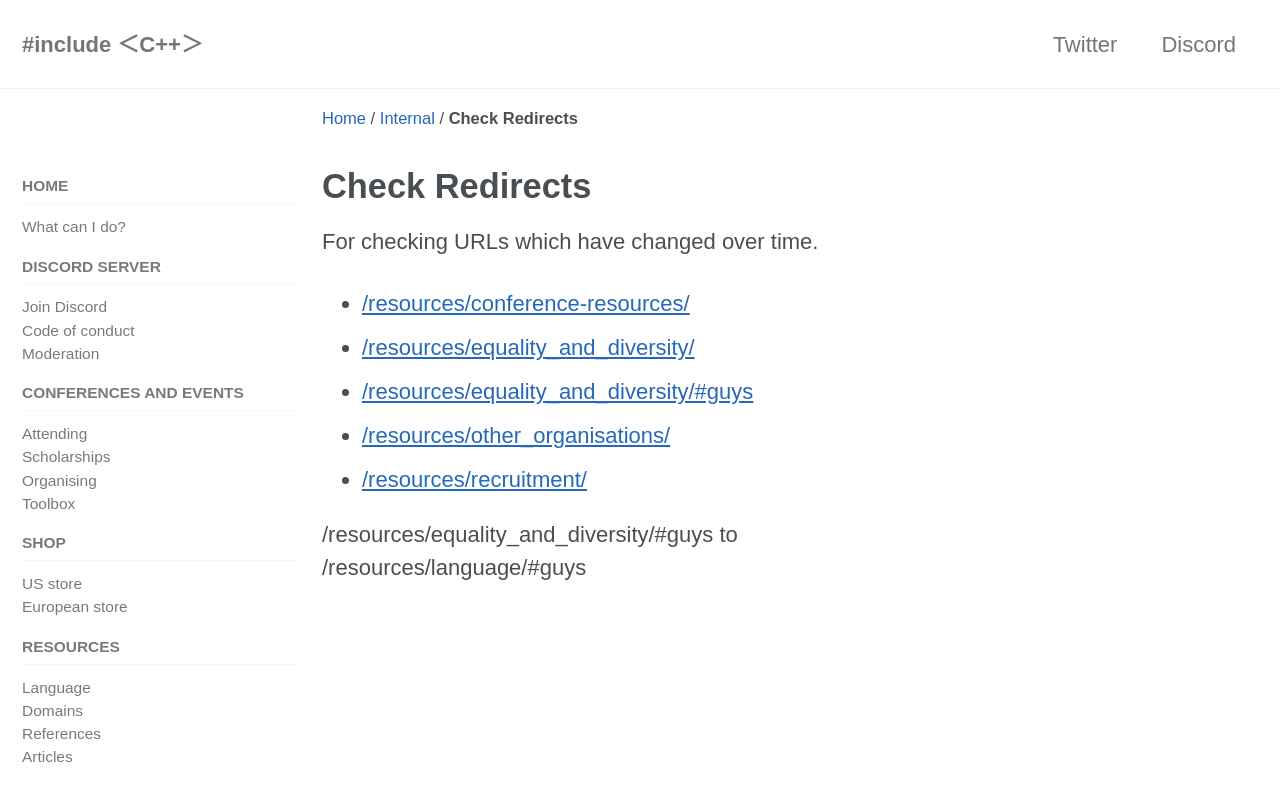
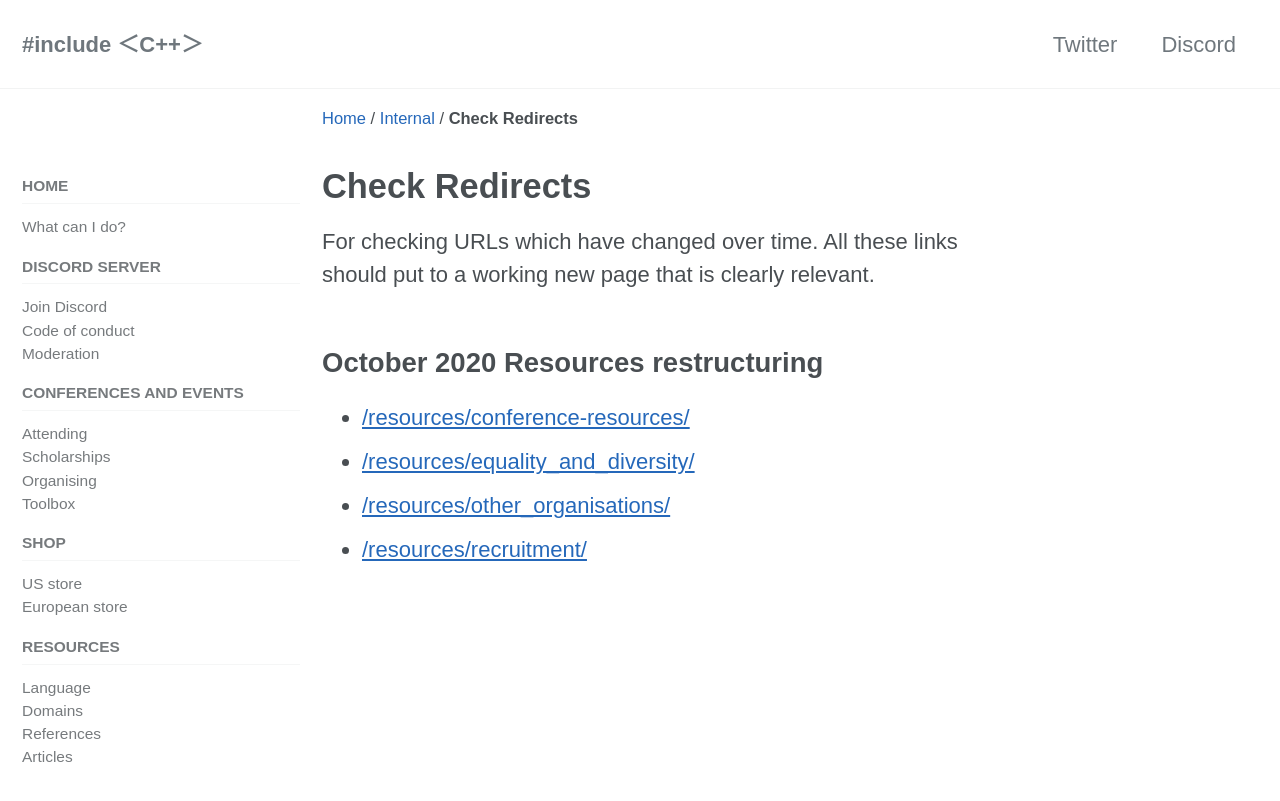
Before and after one commit to include-cpp/include-cpp.github.io, a Jekyll site: the page built from internal/check_redirects.md, in a window 1280 px wide and 900 px high. Shown: the top 801 px of the window. Built offline with Jekyll 4.4.1, drawn with Linux system fonts in a browser that asks for light colours; cached includes are drawn as plain includes; nearby versions of some CDN libraries.

Commit message:
Tidy up check_redirects.md

```diff
--- a/internal/check_redirects.md
+++ b/internal/check_redirects.md
@@ -3,14 +3,11 @@ layout: archive
 title: Check Redirects
 ---
 
-For checking URLs which have changed over time.
+For checking URLs which have changed over time. All these links should put to a working new page that is clearly relevant.
+
+## October 2020 Resources restructuring
 
 * [/resources/conference-resources/](/resources/conference-resources/)
 * [/resources/equality_and_diversity/](/resources/equality_and_diversity/)
-* [/resources/equality_and_diversity/#guys](/resources/equality_and_diversity/#guys)
 * [/resources/other_organisations/](/resources/other_organisations/)
 * [/resources/recruitment/](/resources/recruitment/)
-
-/resources/equality_and_diversity/#guys
-to
-/resources/language/#guys
```
